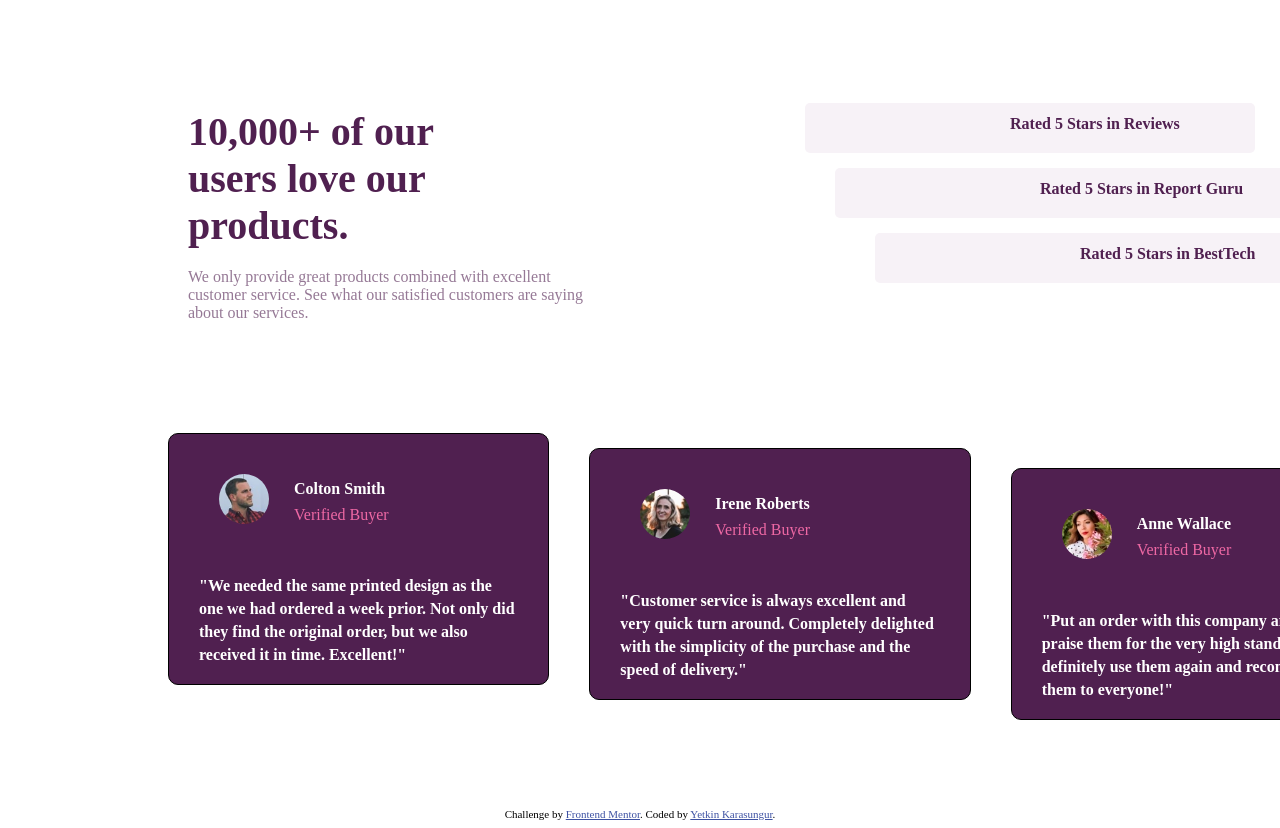
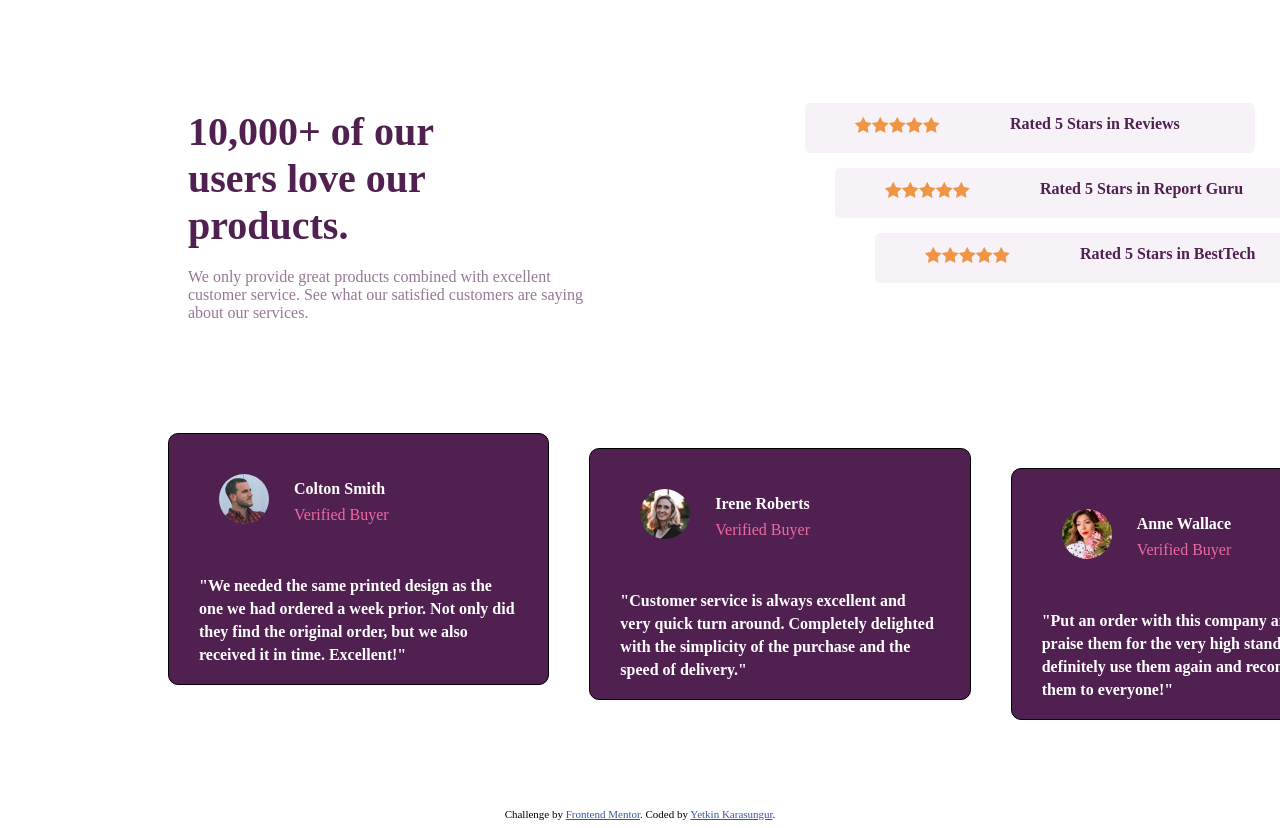
Before and after one commit to yetkinkrsngr/social-proof-section, a plain HTML site: page index.html in a window 1280 px wide. Shown: the top 828 px of the page. Drawn offline with Linux system fonts and the light colour scheme; the site is published under a folder, as on GitHub Pages, so addresses that start at the root find nothing.

Commit message:
some change on star

```diff
--- a/index.html
+++ b/index.html
@@ -185,28 +185,28 @@
         <article class="star-side">
           <div class="Reviews stars-box">
 
-          <img src="/images/icon-star.svg" alt="">
-          <img src="/images/icon-star.svg" alt="">
-          <img src="/images/icon-star.svg" alt="">
-          <img src="/images/icon-star.svg" alt="">
-          <img src="/images/icon-star.svg" alt="">
+          <img src="images/icon-star.svg" alt="">
+          <img src="images/icon-star.svg" alt="">
+          <img src="images/icon-star.svg" alt="">
+          <img src="images/icon-star.svg" alt="">
+          <img src="images/icon-star.svg" alt="">
             <p class="p-star">
           Rated 5 Stars in Reviews</p>
           </div>
           <div class="Reviews stars-box star-box-second">
-            <img src="/images/icon-star.svg" alt="">
-            <img src="/images/icon-star.svg" alt="">
-            <img src="/images/icon-star.svg" alt="">
-            <img src="/images/icon-star.svg" alt="">
-            <img src="/images/icon-star.svg" alt="">
+            <img src="images/icon-star.svg" alt="">
+            <img src="images/icon-star.svg" alt="">
+            <img src="images/icon-star.svg" alt="">
+            <img src="images/icon-star.svg" alt="">
+            <img src="images/icon-star.svg" alt="">
            <p class="p-star"> Rated 5 Stars in Report Guru</p>
           </div>
           <div class="Reviews stars-box start-box-thid">
-            <img src="/images/icon-star.svg" alt="">
-            <img src="/images/icon-star.svg" alt="">
-            <img src="/images/icon-star.svg" alt="">
-            <img src="/images/icon-star.svg" alt="">
-            <img src="/images/icon-star.svg" alt="">
+            <img src="images/icon-star.svg" alt="">
+            <img src="images/icon-star.svg" alt="">
+            <img src="images/icon-star.svg" alt="">
+            <img src="images/icon-star.svg" alt="">
+            <img src="images/icon-star.svg" alt="">
            <p class="p-star"> Rated 5 Stars in BestTech</p>
           </div>
 
```
